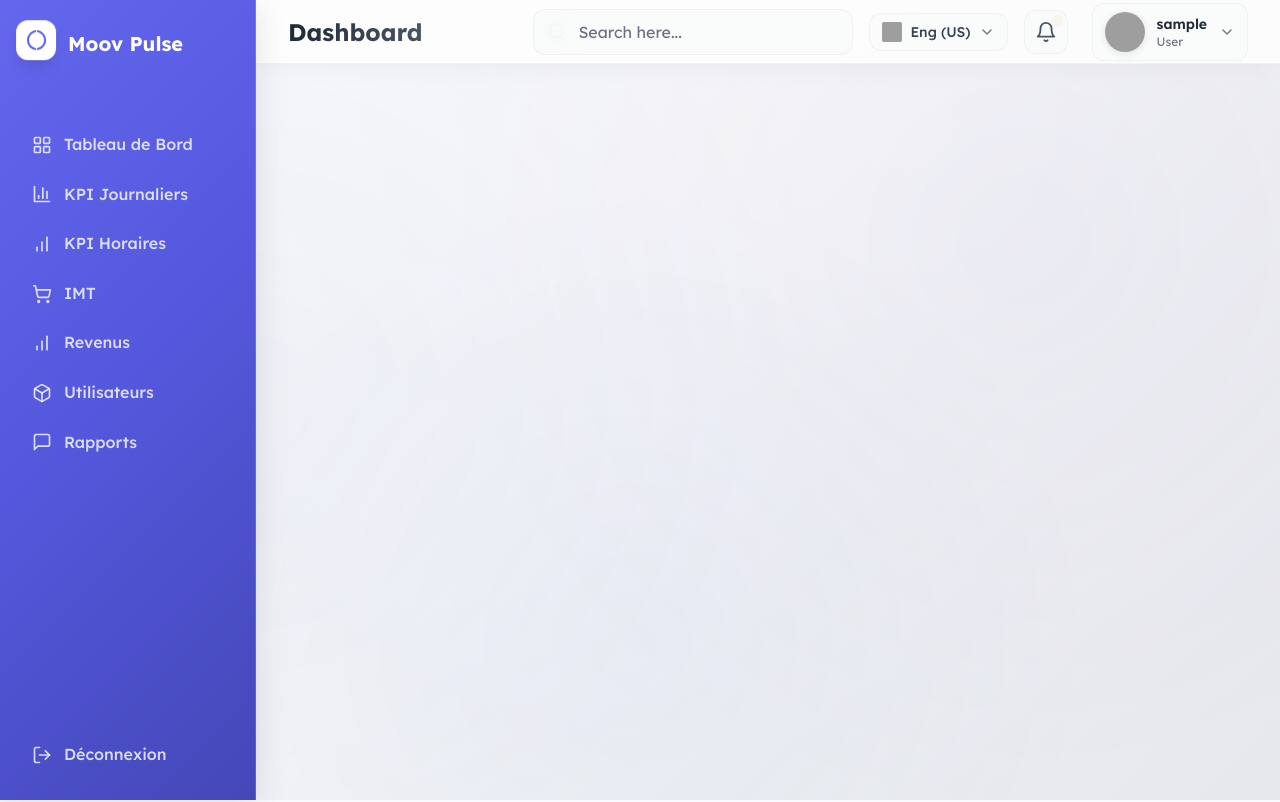
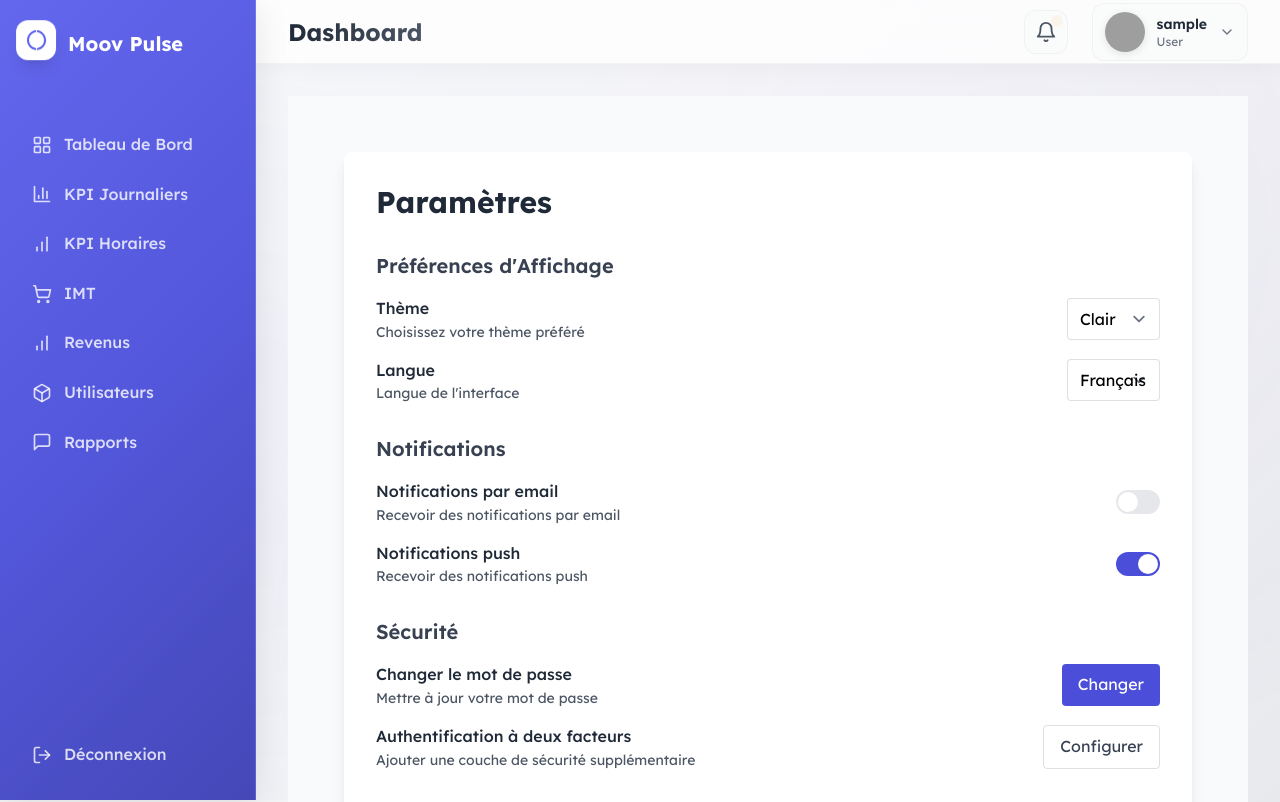
Before and after one commit to dduho/moov-kpi-dashboard-app, a Vue app in the folder frontend/: page /settings in a window 1280 px wide. Shown: the top 802 px of the page. Built offline with nearby package versions, Linux system fonts and the light colour scheme; no server answers; sample sign-in values are in the browser's storage; grey boxes are pictures that could not be loaded.

Commit message:
feat: Add user profile and settings views with localization support

```diff
--- a/frontend/src/components/layout/AppHeader.vue
+++ b/frontend/src/components/layout/AppHeader.vue
@@ -6,25 +6,8 @@
         <h1 class="page-title">{{ pageTitle }}</h1>
       </div>
 
-      <!-- Right Section: Search, Language, Notifications, Profile -->
+      <!-- Right Section: Notifications, Profile -->
       <div class="flex items-center gap-4">
-        <!-- Search Bar -->
-        <div class="search-container hidden md:block">
-          <IconSearch :size="20" class="search-icon" />
-          <input
-            type="text"
-            placeholder="Search here..."
-            class="search-input"
-          />
-        </div>
-
-        <!-- Language Selector -->
-        <button class="glass-btn hidden sm:flex">
-          <img src="https://flagcdn.com/w20/us.png" alt="US Flag" class="w-5 h-5 rounded-sm" />
-          <span class="text-sm font-medium text-gray-700">Eng (US)</span>
-          <IconChevronDown :size="16" class="text-gray-500" />
-        </button>
-
         <!-- Notifications -->
         <button class="icon-btn relative">
           <IconBell :size="22" class="text-gray-600" />
@@ -49,16 +32,16 @@
         <div v-if="showProfileMenu" class="profile-menu">
           <div class="profile-menu-item" @click="viewProfile">
             <IconUser :size="16" />
-            <span>Profile</span>
+            <span>Profil</span>
           </div>
           <div class="profile-menu-item" @click="viewSettings">
             <IconSettings :size="16" />
-            <span>Settings</span>
+            <span>Paramètres</span>
           </div>
           <div class="profile-menu-divider"></div>
           <div class="profile-menu-item text-red-600" @click="handleLogout">
             <IconLogout :size="16" />
-            <span>Logout</span>
+            <span>Déconnexion</span>
           </div>
         </div>
       </div>
@@ -70,7 +53,7 @@
 import { computed, ref, onMounted, onUnmounted } from 'vue'
 import { useRoute, useRouter } from 'vue-router'
 import { useAuthStore } from '@/stores/auth'
-import { IconSearch, IconBell, IconChevronDown, IconUser, IconSettings, IconLogout } from '@/components/icons/Icons.vue'
+import { IconBell, IconChevronDown, IconUser, IconSettings, IconLogout } from '@/components/icons/Icons.vue'
 
 const route = useRoute()
 const router = useRouter()
@@ -112,13 +95,13 @@ const toggleProfileMenu = () => {
 const viewProfile = () => {
   showProfileMenu.value = false
   // TODO: Navigate to profile page
-  console.log('View profile')
+  router.push('/profile')
 }
 
 const viewSettings = () => {
   showProfileMenu.value = false
   // TODO: Navigate to settings page
-  console.log('View settings')
+  router.push('/settings')
 }
 
 const handleLogout = async () => {
--- a/frontend/src/router/index.js
+++ b/frontend/src/router/index.js
@@ -8,6 +8,8 @@ import RevenueView from '../views/RevenueView.vue'
 import UsersView from '../views/UsersView.vue'
 import ReportsView from '../views/ReportsView.vue'
 import LoginView from '../views/LoginView.vue'
+import ProfileView from '../views/ProfileView.vue'
+import SettingsView from '../views/SettingsView.vue'
 
 const routes = [
   {
@@ -57,6 +59,18 @@ const routes = [
     name: 'Reports',
     component: ReportsView,
     meta: { requiresAuth: true, permission: 'export:view' }
+  },
+  {
+    path: '/profile',
+    name: 'Profile',
+    component: ProfileView,
+    meta: { requiresAuth: true }
+  },
+  {
+    path: '/settings',
+    name: 'Settings',
+    component: SettingsView,
+    meta: { requiresAuth: true }
   }
 ]
 
--- a/frontend/src/stores/auth.js
+++ b/frontend/src/stores/auth.js
@@ -11,8 +11,8 @@ export const useAuthStore = defineStore('auth', () => {
 
   // Computed properties
   const isAuthenticated = computed(() => !!token.value)
-  const userRole = computed(() => user.value?.role?.name || null)
-  const userPermissions = computed(() => user.value?.role?.permissions || [])
+  const userRole = computed(() => user.value?.roles?.[0]?.name || null)
+  const userPermissions = computed(() => user.value?.roles?.[0]?.permissions || [])
   const isAdmin = computed(() => {
     const role = userRole.value?.toLowerCase()
     return role === 'admin' || role === 'administrator' || role === 'superadmin'
--- /dev/null
+++ b/frontend/src/views/ProfileView.vue
@@ -0,0 +1,91 @@
+<template>
+  <div class="profile-view">
+    <div class="max-w-4xl mx-auto p-6">
+      <div class="bg-white rounded-lg shadow-lg p-8">
+        <h1 class="text-3xl font-bold text-gray-800 mb-8">Profil Utilisateur</h1>
+
+        <div class="grid grid-cols-1 md:grid-cols-2 gap-8">
+          <!-- Informations personnelles -->
+          <div class="space-y-6">
+            <h2 class="text-xl font-semibold text-gray-700 mb-4">Informations Personnelles</h2>
+
+            <div class="flex items-center space-x-4">
+              <img
+                :src="userAvatar"
+                alt="Avatar"
+                class="w-20 h-20 rounded-full border-4 border-primary-200"
+              />
+              <div>
+                <h3 class="text-lg font-medium text-gray-800">{{ user?.username || 'Utilisateur' }}</h3>
+                <p class="text-gray-600 capitalize">{{ user?.role?.name || 'Utilisateur' }}</p>
+              </div>
+            </div>
+
+            <div class="space-y-4">
+              <div>
+                <label class="block text-sm font-medium text-gray-700 mb-1">Nom d'utilisateur</label>
+                <p class="text-gray-900 bg-gray-50 px-3 py-2 rounded">{{ user?.username || 'N/A' }}</p>
+              </div>
+
+              <div>
+                <label class="block text-sm font-medium text-gray-700 mb-1">Email</label>
+                <p class="text-gray-900 bg-gray-50 px-3 py-2 rounded">{{ user?.email || 'N/A' }}</p>
+              </div>
+
+              <div>
+                <label class="block text-sm font-medium text-gray-700 mb-1">Rôle</label>
+                <p class="text-gray-900 bg-gray-50 px-3 py-2 rounded capitalize">{{ user?.role?.name || 'Utilisateur' }}</p>
+              </div>
+            </div>
+          </div>
+
+          <!-- Statistiques -->
+          <div class="space-y-6">
+            <h2 class="text-xl font-semibold text-gray-700 mb-4">Statistiques</h2>
+
+            <div class="grid grid-cols-2 gap-4">
+              <div class="bg-primary-50 p-4 rounded-lg">
+                <div class="text-2xl font-bold text-primary-600">{{ userStats.loginCount || 0 }}</div>
+                <div class="text-sm text-gray-600">Connexions</div>
+              </div>
+
+              <div class="bg-green-50 p-4 rounded-lg">
+                <div class="text-2xl font-bold text-green-600">{{ userStats.lastLogin || 'Jamais' }}</div>
+                <div class="text-sm text-gray-600">Dernière connexion</div>
+              </div>
+            </div>
+          </div>
+        </div>
+      </div>
+    </div>
+  </div>
+</template>
+
+<script setup>
+import { computed } from 'vue'
+import { useAuthStore } from '@/stores/auth'
+
+const authStore = useAuthStore()
+
+const user = computed(() => authStore.user)
+
+const userAvatar = computed(() => {
+  if (user.value?.id) {
+    return `https://i.pravatar.cc/150?img=${user.value.id % 50 + 1}`
+  }
+  return 'https://i.pravatar.cc/150?img=12'
+})
+
+const userStats = computed(() => ({
+  loginCount: user.value?.loginCount || 0,
+  lastLogin: user.value?.lastLogin ? new Date(user.value.lastLogin).toLocaleDateString('fr-FR') : 'Jamais'
+}))
+</script>
+
+<style scoped>
+.profile-view {
+  min-height: 100vh;
+  background-color: #f9fafb;
+  padding: 2rem 0;
+}
+</style>
--- /dev/null
+++ b/frontend/src/views/SettingsView.vue
@@ -0,0 +1,121 @@
+<template>
+  <div class="settings-view">
+    <div class="max-w-4xl mx-auto p-6">
+      <div class="bg-white rounded-lg shadow-lg p-8">
+        <h1 class="text-3xl font-bold text-gray-800 mb-8">Paramètres</h1>
+
+        <div class="space-y-8">
+          <!-- Préférences d'affichage -->
+          <div>
+            <h2 class="text-xl font-semibold text-gray-700 mb-4">Préférences d'Affichage</h2>
+
+            <div class="space-y-4">
+              <div class="flex items-center justify-between">
+                <div>
+                  <h3 class="font-medium text-gray-800">Thème</h3>
+                  <p class="text-sm text-gray-600">Choisissez votre thème préféré</p>
+                </div>
+                <select class="border border-gray-300 rounded px-3 py-2">
+                  <option>Clair</option>
+                  <option>Sombre</option>
+                  <option>Système</option>
+                </select>
+              </div>
+
+              <div class="flex items-center justify-between">
+                <div>
+                  <h3 class="font-medium text-gray-800">Langue</h3>
+                  <p class="text-sm text-gray-600">Langue de l'interface</p>
+                </div>
+                <select class="border border-gray-300 rounded px-3 py-2">
+                  <option>Français</option>
+                  <option>English</option>
+                </select>
+              </div>
+            </div>
+          </div>
+
+          <!-- Notifications -->
+          <div>
+            <h2 class="text-xl font-semibold text-gray-700 mb-4">Notifications</h2>
+
+            <div class="space-y-4">
+              <div class="flex items-center justify-between">
+                <div>
+                  <h3 class="font-medium text-gray-800">Notifications par email</h3>
+                  <p class="text-sm text-gray-600">Recevoir des notifications par email</p>
+                </div>
+                <label class="relative inline-flex items-center cursor-pointer">
+                  <input type="checkbox" class="sr-only peer">
+                  <div class="w-11 h-6 bg-gray-200 peer-focus:outline-none peer-focus:ring-4 peer-focus:ring-primary-300 rounded-full peer peer-checked:after:translate-x-full peer-checked:after:border-white after:content-[''] after:absolute after:top-[2px] after:left-[2px] after:bg-white after:rounded-full after:h-5 after:w-5 after:transition-all peer-checked:bg-primary-600"></div>
+                </label>
+              </div>
+
+              <div class="flex items-center justify-between">
+                <div>
+                  <h3 class="font-medium text-gray-800">Notifications push</h3>
+                  <p class="text-sm text-gray-600">Recevoir des notifications push</p>
+                </div>
+                <label class="relative inline-flex items-center cursor-pointer">
+                  <input type="checkbox" class="sr-only peer" checked>
+                  <div class="w-11 h-6 bg-gray-200 peer-focus:outline-none peer-focus:ring-4 peer-focus:ring-primary-300 rounded-full peer peer-checked:after:translate-x-full peer-checked:after:border-white after:content-[''] after:absolute after:top-[2px] after:left-[2px] after:bg-white after:rounded-full after:h-5 after:w-5 after:transition-all peer-checked:bg-primary-600"></div>
+                </label>
+              </div>
+            </div>
+          </div>
+
+          <!-- Sécurité -->
+          <div>
+            <h2 class="text-xl font-semibold text-gray-700 mb-4">Sécurité</h2>
+
+            <div class="space-y-4">
+              <div class="flex items-center justify-between">
+                <div>
+                  <h3 class="font-medium text-gray-800">Changer le mot de passe</h3>
+                  <p class="text-sm text-gray-600">Mettre à jour votre mot de passe</p>
+                </div>
+                <button class="bg-primary-600 text-white px-4 py-2 rounded hover:bg-primary-700 transition-colors">
+                  Changer
+                </button>
+              </div>
+
+              <div class="flex items-center justify-between">
+                <div>
+                  <h3 class="font-medium text-gray-800">Authentification à deux facteurs</h3>
+                  <p class="text-sm text-gray-600">Ajouter une couche de sécurité supplémentaire</p>
+                </div>
+                <button class="border border-gray-300 text-gray-700 px-4 py-2 rounded hover:bg-gray-50 transition-colors">
+                  Configurer
+                </button>
+              </div>
+            </div>
+          </div>
+
+          <!-- Actions -->
+          <div class="pt-6 border-t border-gray-200">
+            <div class="flex justify-end space-x-4">
+              <button class="border border-gray-300 text-gray-700 px-6 py-2 rounded hover:bg-gray-50 transition-colors">
+                Annuler
+              </button>
+              <button class="bg-primary-600 text-white px-6 py-2 rounded hover:bg-primary-700 transition-colors">
+                Sauvegarder
+              </button>
+            </div>
+          </div>
+        </div>
+      </div>
+    </div>
+  </div>
+</template>
+
+<script setup>
+// Logique des paramètres peut être ajoutée ici plus tard
+</script>
+
+<style scoped>
+.settings-view {
+  min-height: 100vh;
+  background-color: #f9fafb;
+  padding: 2rem 0;
+}
+</style>
```
Also changed, not shown: 1 other file (tests, documents, lock files or other folders).
